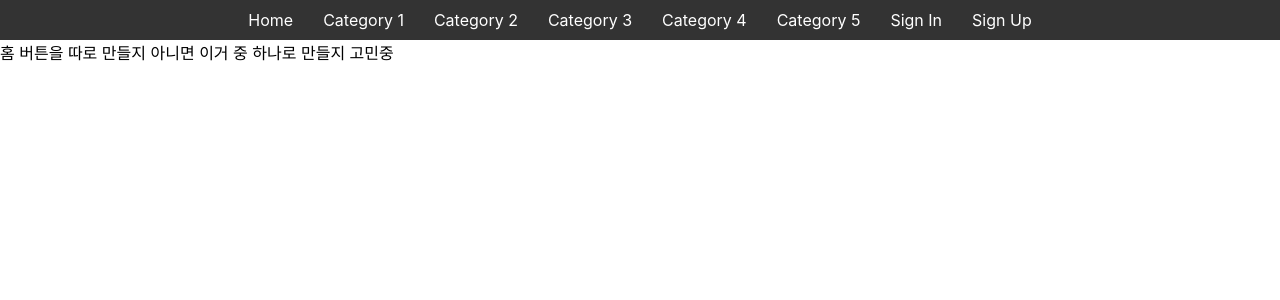
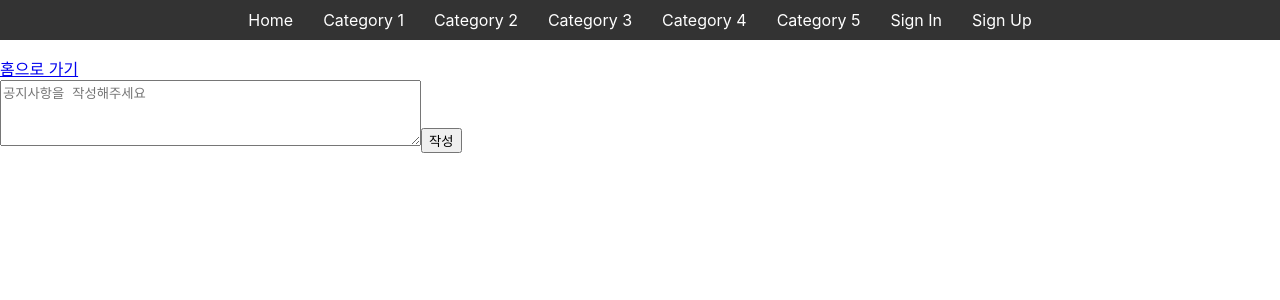
Before and after one commit to RedPanda6801/Scheduler_LOA, a React (Create React App) app in the folder LOA/src/main/frontend/: page /category1 in a window 1280 px wide. Shown: the top 300 px of the page. Built offline with nearby package versions, Linux system fonts and the light colour scheme; no server answers.

Commit message:
front 껍질부분, api 내용을 함께 알아가며 내용을 추가해보아요.

```diff
--- a/LOA/src/main/frontend/src/components/Category1.js
+++ b/LOA/src/main/frontend/src/components/Category1.js
@@ -1,8 +1,49 @@
-// src/components/Category1.js
-import React from "react";
+import React, { useState, useEffect } from "react";
+import { Link } from "react-router-dom";
+import axios from "axios";
 
 const Category1 = () => {
-  return <div>홈 버튼을 따로 만들지 아니면 이거 중 하나로 만들지 고민중</div>;
+  const [category2Content, setCategory2Content] = useState("");
+
+  useEffect(() => {
+    axios.get("/api/category2Content").then((response) => {
+      setCategory2Content(response.data);
+    });
+  }, []);
+
+  return (
+    <div>
+      <p>{category2Content}</p>
+      <Link to="/">홈으로 가기</Link>
+      <NoticeForm />
+    </div>
+  );
+};
+
+const NoticeForm = () => {
+  const [notice, setNotice] = useState("");
+
+  const handleNoticeSubmit = (e) => {
+    e.preventDefault();
+    // Send notice to the backend using an API call
+    axios.post("/api/addNotice", { notice }).then((response) => {
+      console.log("Notice added:", response.data);
+      setNotice("");
+    });
+  };
+
+  return (
+    <form onSubmit={handleNoticeSubmit}>
+      <textarea
+        value={notice}
+        onChange={(e) => setNotice(e.target.value)}
+        placeholder="공지사항을 작성해주세요"
+        rows="4"
+        cols="50"
+      />
+      <button type="submit">작성</button>
+    </form>
+  );
 };
 
 export default Category1;
--- a/LOA/src/main/frontend/src/components/Category2.js
+++ b/LOA/src/main/frontend/src/components/Category2.js
@@ -2,7 +2,8 @@
 import React from "react";
 
 const Category2 = () => {
-  return <div>크루 관리</div>;
+  return <div>구인구직게시판</div>;
 };
 
+
 export default Category2;
--- a/LOA/src/main/frontend/src/components/Category4.js
+++ b/LOA/src/main/frontend/src/components/Category4.js
@@ -1,8 +1,43 @@
-// src/components/Category4.js
-import React from "react";
+import React, { useState } from "react";
 
 const Category4 = () => {
-  return <div>구인구직 게시판</div>;
+  const characters = ["용준1", "용준2", "용준3"];
+
+  const [selectedCharacter, setSelectedCharacter] = useState(null);
+
+  const handleCharacterSelect = (character) => {
+    setSelectedCharacter(character);
+  };
+
+  return (
+    <div>
+      <h2>크루관리 게시판</h2>
+      <Dropdown characters={characters} onSelect={handleCharacterSelect} />
+      {selectedCharacter && <ContentStatus character={selectedCharacter} />}
+    </div>
+  );
+};
+
+const Dropdown = ({ characters, onSelect }) => {
+  return (
+    <select onChange={(e) => onSelect(e.target.value)}>
+      <option value="">캐릭터를 선택하세요</option>
+      {characters.map((character, index) => (
+        <option key={index} value={character}>
+          {character}
+        </option>
+      ))}
+    </select>
+  );
+};
+
+const ContentStatus = ({ character }) => {
+  return (
+    <div>
+      <h3>{character} 컨텐츠 현황</h3>
+      {/* 컨텐츠 추가해야함 */}
+    </div>
+  );
 };
 
 export default Category4;
--- a/LOA/src/main/frontend/src/components/SignUp.js
+++ b/LOA/src/main/frontend/src/components/SignUp.js
@@ -10,7 +10,7 @@ const SignUp = () => {
   const handleSignUp = async (e) => {
     e.preventDefault();
     try {
-      const response = await axios.post("/auth/sign", {
+      const response = await axios.post("http://localhost:8005/auth/sign", {
         userId,
         password,
         charName,
```
